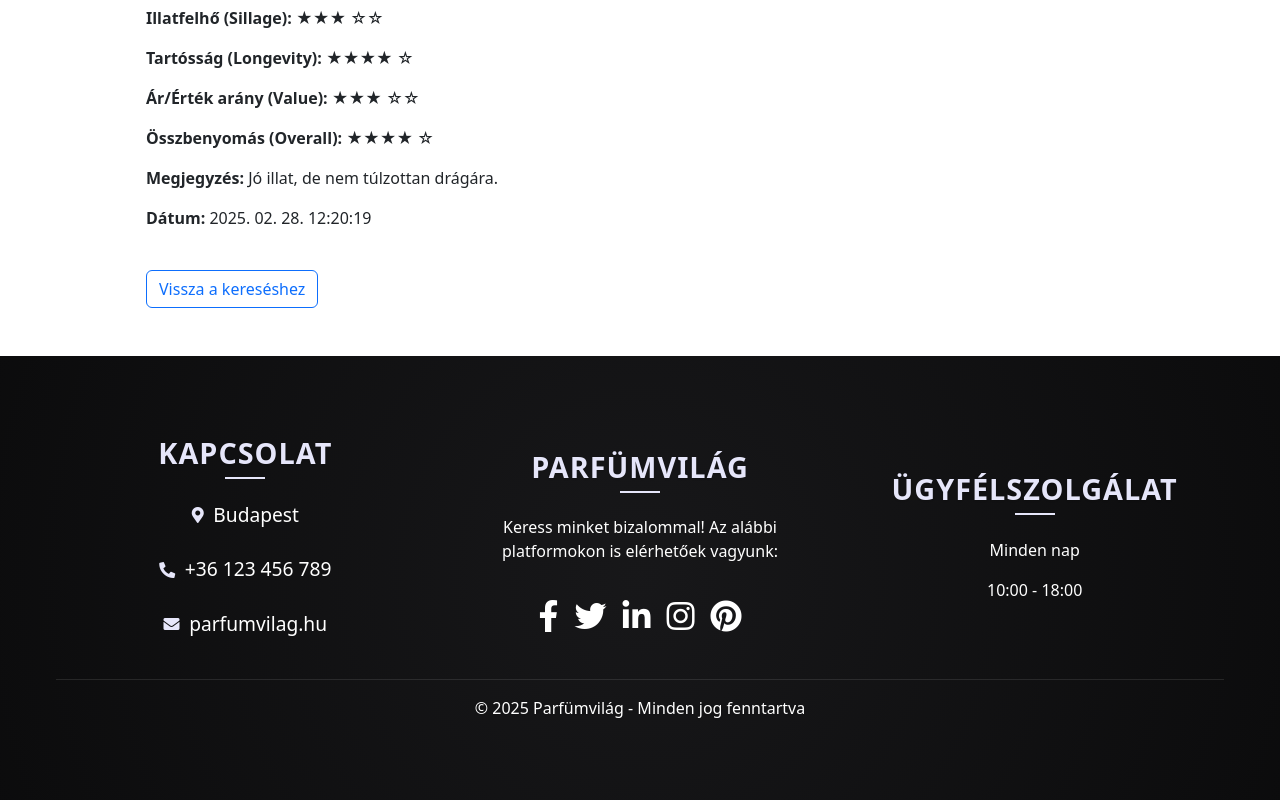
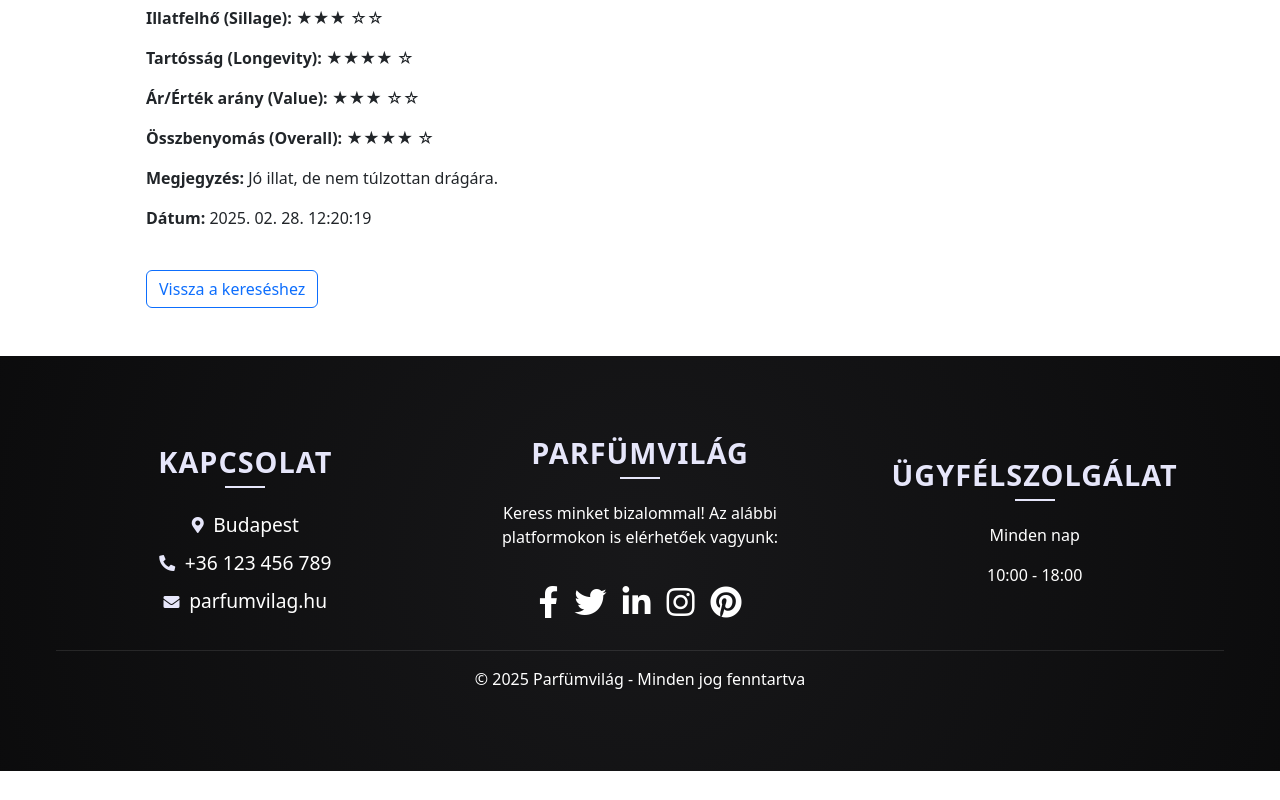
Before and after one commit to mikilaczy/Parfumvilag, a React (Create React App) app in the folder Parfumvilag_2.0/frontend/: page /parfume/1 in a window 1280 px wide. Shown: the part 1145-1945 px from the top of the page. After the commit the page ends 1916 px from the top, so only its background shows below. Built offline with nearby package versions, Linux system fonts and the light colour scheme.

Commit message:
idegbe vagyok footer

```diff
--- a/Parfumvilag_2.0/frontend/src/components/Footer.js
+++ b/Parfumvilag_2.0/frontend/src/components/Footer.js
@@ -9,15 +9,15 @@ const Footer = () => {
           <div className="footer-col">
             <h4 className="footer-title">Kapcsolat</h4>
             <div className="contact_link_box">
-              <p className="contact_link">
+              <a href="https://www.google.com/maps?q=Budapest" target="_blank" rel="noopener noreferrer" className="contact_link">
                 <i className="fas fa-map-marker-alt"></i> Budapest
-              </p>
-              <p className="contact_link">
+              </a>
+              <a href="tel:+36123456789" className="contact_link">
                 <i className="fas fa-phone-alt"></i> +36 123 456 789
-              </p>
-              <p className="contact_link">
+              </a>
+              <a href="mailto:info@parfumvilag.hu" className="contact_link">
                 <i className="fas fa-envelope"></i> parfumvilag.hu
-              </p>
+              </a>
             </div>
           </div>
           <div className="footer-col">
```
